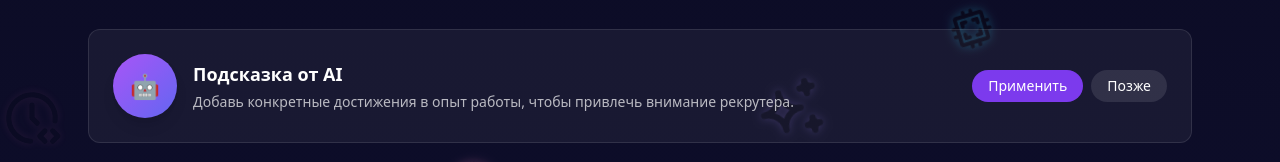
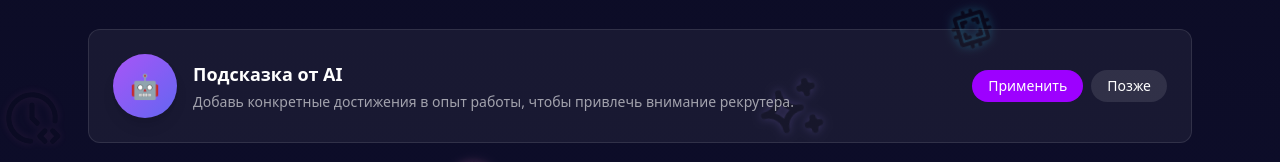
Before and after one commit to ptmff/Neuro_resume, a Vue app in the folder frontend/: page /profile in a window 1280 px wide. Shown: the part 695-857 px from the top of the page. Built offline with nearby package versions, Linux system fonts and the light colour scheme; no server answers.

Commit message:
NeuroAssistant.vue styles updated

```diff
--- a/frontend/src/components/ProfilePageComps/NeuroAssistant.vue
+++ b/frontend/src/components/ProfilePageComps/NeuroAssistant.vue
@@ -1,26 +1,26 @@
 <template>
   <section
-    class="mt-12 bg-white/5 border border-white/10 rounded-xl p-6 flex flex-col sm:flex-row items-center gap-4"
+    class="mt-12 bg-[var(--background-overlay)] border border-[var(--background-pale)] rounded-xl p-6 flex flex-col sm:flex-row items-center gap-4"
   >
     <div
-      class="w-16 h-16 rounded-full bg-gradient-to-br from-purple-500 to-indigo-500 flex items-center justify-center text-white text-2xl shadow-lg"
+      class="w-16 h-16 rounded-full bg-gradient-to-br from-purple-500 to-indigo-500 flex items-center justify-center text-[var(--text-light)] text-2xl shadow-lg"
     >
       🤖
     </div>
     <div class="text-center sm:text-left flex-1">
-      <h3 class="text-lg font-semibold text-white mb-1">Подсказка от AI</h3>
-      <p class="text-sm text-white/70">
+      <h3 class="text-lg font-semibold text-[var(--text-light)] mb-1">Подсказка от AI</h3>
+      <p class="text-sm text-[var(--text-mainless)]">
         Добавь конкретные достижения в опыт работы, чтобы привлечь внимание рекрутера.
       </p>
     </div>
     <div class="flex gap-2">
       <button
-        class="px-4 py-1.5 text-sm rounded-full bg-violet-600 hover:bg-violet-700 text-white transition"
+        class="px-4 py-1.5 text-sm rounded-full bg-[var(--background-cta)] hover:bg-[var(--background-cta-hover)] text-[var(--text-light)] transition"
       >
         Применить
       </button>
       <button
-        class="px-4 py-1.5 text-sm rounded-full bg-white/10 hover:bg-white/20 text-white transition"
+        class="px-4 py-1.5 text-sm rounded-full bg-[var(--background-pale)] hover:bg-[var(--background-indicator)] text-[var(--text-light)] transition"
       >
         Позже
       </button>
--- a/frontend/src/style.css
+++ b/frontend/src/style.css
@@ -36,7 +36,7 @@
   --background-main: #0a0a1f; /* Глубокий тёмный фон */
   --background-section: #161b33; /* Темный, но с оттенком синего */
   --background-cta: #9d00ff; /* Кнопки и важные элементы */
-  --background-cta-hover: #6700a7; /* Кнопки и важные элементы при наведении*/
+  --background-cta-hover: #6700a7; /* Кнопки и важные элементы при наведении */
   --background-highlight: #2b3a67; /* Выделенные элементы */
   --background-pale: rgba(255, 255, 255, 0.1);
   --background-indicator: rgba(255, 255, 255, 0.2); /* Индикатор навбара */
```
